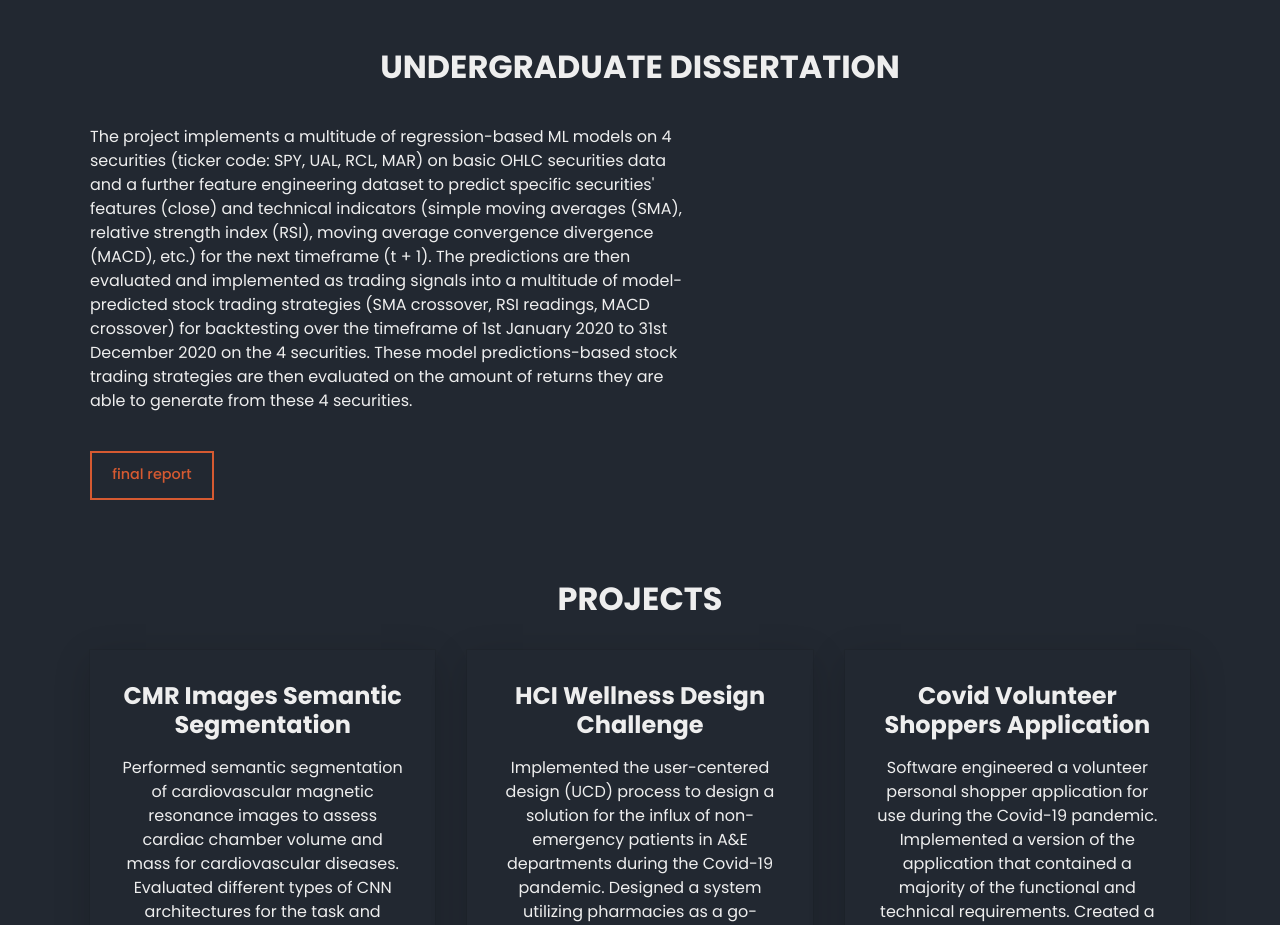
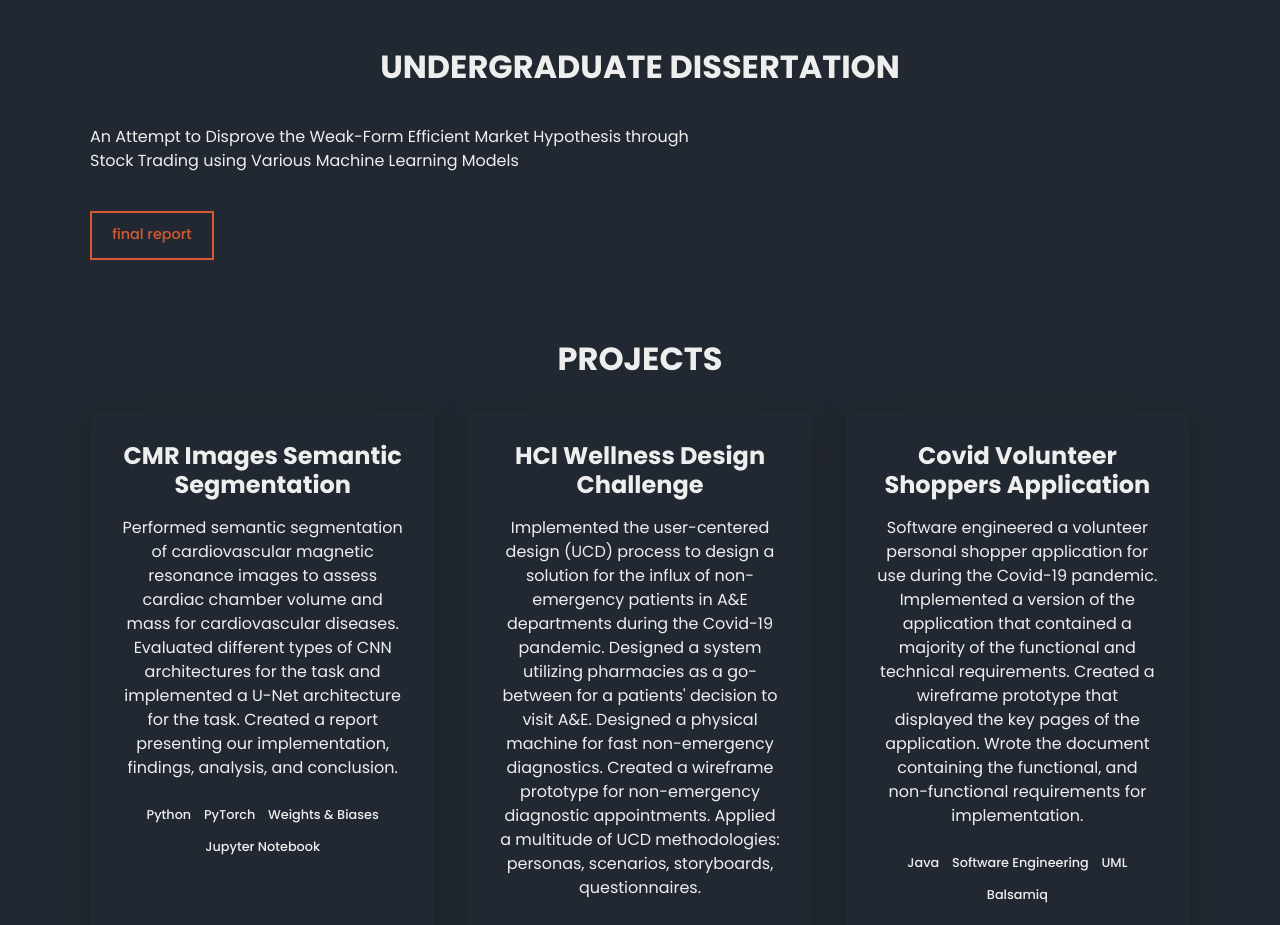
Before and after one commit to gregpierreputra/gregpierreputra.github.io, a plain HTML site: page index.html in a window 1280 px wide. Shown: the part 780-1705 px from the top of the page. Drawn offline with Linux system fonts and the light colour scheme.

Commit message:
Changed the undergraduate dissertation description

```diff
--- a/index.html
+++ b/index.html
@@ -88,11 +88,7 @@
       <section id="undergraduate_project" class="section undergraduate projects">
         <h2 class="section__title">Undergraduate Dissertation</h2>
         <p class="about__desc center">
-          The project implements a multitude of regression-based ML models on 4 securities (ticker code: SPY, UAL, RCL, MAR) on basic OHLC securities data and a further feature engineering dataset to
-          predict specific securities' features (close) and technical indicators (simple moving averages (SMA), relative strength index (RSI), moving average convergence divergence (MACD), etc.) for the next timeframe (t + 1).
-          The predictions are then evaluated and implemented as trading signals into a multitude of model-predicted stock trading strategies
-          (SMA crossover, RSI readings, MACD crossover) for backtesting over the timeframe of 1st January 2020 to 31st December 2020 on the 4 securities.
-          These model predictions-based stock trading strategies are then evaluated on the amount of returns they are able to generate from these 4 securities.
+          An Attempt to Disprove the Weak-Form Efficient Market Hypothesis through Stock Trading using Various Machine Learning Models
         </p>
         <div class="about__contact center">
           <a href="https://drive.google.com/file/d/1UMooxPV0traJQTXNZnCoObZfl114BrlI/view?usp=sharing">
```
